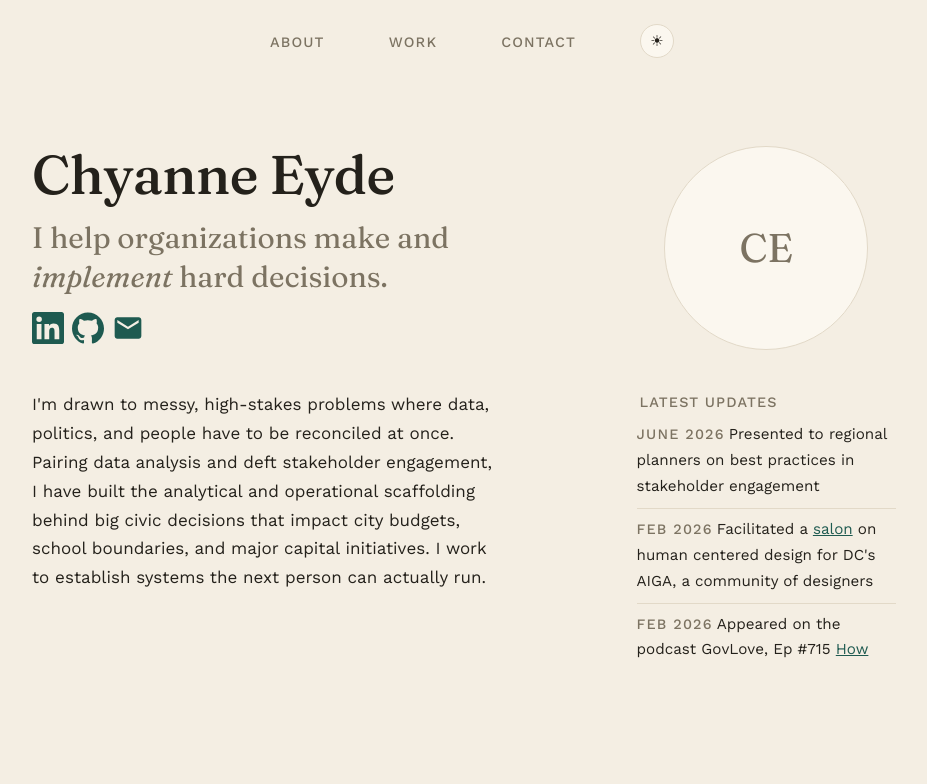
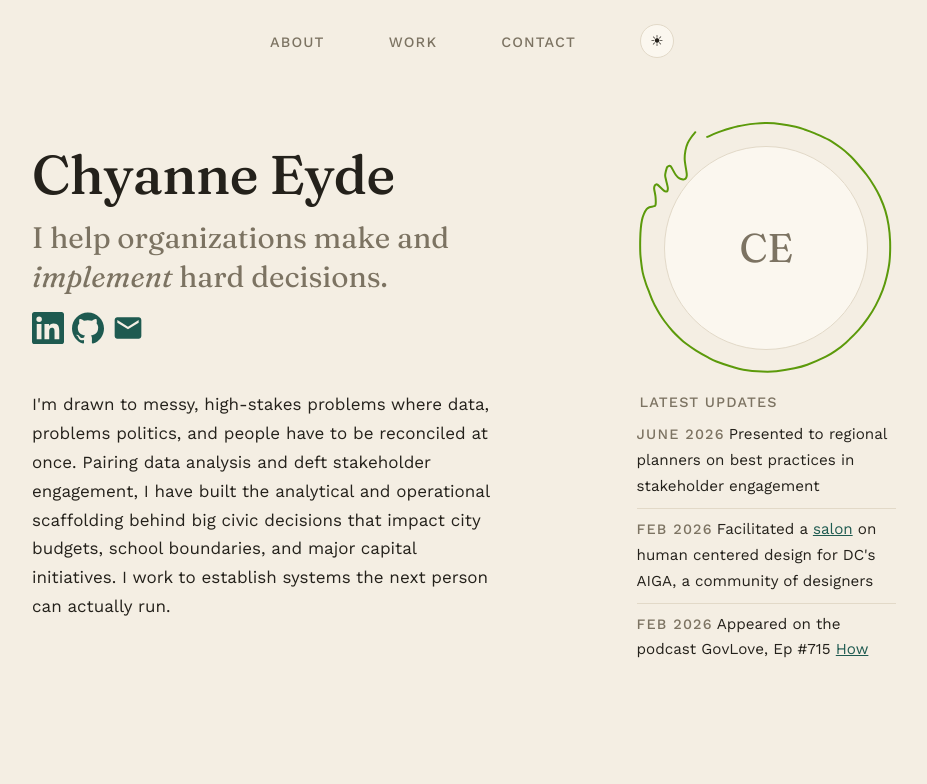
Before and after one commit to chy-eyde/portfolio-site, a plain HTML site: page index.html in a window 1280 px wide. Shown: the top 784 px of the page, without its empty margins (168-1095 px from the left). Drawn offline with nearby package versions, Linux system fonts and the light colour scheme.

Commit message:
animation around hero photo

```diff
--- /dev/null
+++ b/hero-cue.js
@@ -0,0 +1,153 @@
+/* ---------------------------------------------------------------------------
+   Hero cue — the pen stroke around the portrait.
+
+   This path is NOT generated by maths. It was drawn by hand on paper,
+   photographed, and traced: the ink was thresholded, thinned down to a
+   one-pixel-wide skeleton, and then walked from one end to the other. What is
+   stored below are those traced points, normalised so the drawn circle has its
+   centre at (0,0) and a radius of 1. Every wobble is the real one from the pen.
+
+   Two drawings are stored. Switch between them with GESTURE below.
+   --------------------------------------------------------------------------- */
+
+const GESTURE = '8471';   // '8471' = tight bumps, long tail | '8472' = bigger W, steeper flick
+
+const CUE = {
+  drawMs:      1150,   // time to draw the circle (steady, deliberate)
+  flickMs:      420,   // time to draw the flourish (shorter = snappier)
+  delayMs:      500,   // pause after load before the pen starts
+};
+
+const GESTURES = {
+  '8471': {
+    ringGap: 22,        // px between the photo's edge and the drawn circle
+    flourishAt: 0.88,   // fraction of the stroke where the flourish begins
+    points: [
+      [-0.4766,-0.8957], [-0.3620,-0.9422], [-0.2275,-0.9819], [-0.0885,-1.0030], [0.0034,-1.0075],
+      [0.1222,-0.9985], [0.2365,-0.9771], [0.3082,-0.9559], [0.3867,-0.9265], [0.5055,-0.8717],
+      [0.6086,-0.8019], [0.6668,-0.7520], [0.7072,-0.7116], [0.8090,-0.5906], [0.8708,-0.4987],
+      [0.9163,-0.4135], [0.9598,-0.3014], [0.9861,-0.1849], [0.9986,-0.0549], [0.9941,0.1065],
+      [0.9704,0.2343], [0.9384,0.3396], [0.8827,0.4629], [0.8193,0.5660], [0.7453,0.6601],
+      [0.6422,0.7632], [0.5548,0.8321], [0.4763,0.8788], [0.3306,0.9419], [0.2275,0.9704],
+      [0.0818,0.9941], [-0.0347,0.9963], [-0.1849,0.9813], [-0.2835,0.9554], [-0.4023,0.9153],
+      [-0.4696,0.8827], [-0.5659,0.8279], [-0.6511,0.7687], [-0.6937,0.7319], [-0.7565,0.6691],
+      [-0.8202,0.5906], [-0.8596,0.5324], [-0.8938,0.4718], [-0.9162,0.4270], [-0.9489,0.3441],
+      [-0.9710,0.2858], [-0.9969,0.1962], [-1.0120,0.0886], [-1.0165,0.0280], [-1.0165,-0.0773],
+      [-1.0120,-0.1580], [-1.0024,-0.2252], [-0.9867,-0.2745], [-0.9649,-0.3126], [-0.9425,-0.3283],
+      [-0.9044,-0.3373], [-0.8925,-0.3508], [-0.8932,-0.4135], [-0.9044,-0.4785], [-0.8993,-0.5032],
+      [-0.8909,-0.5115], [-0.8775,-0.5109], [-0.8259,-0.4625], [-0.8058,-0.4561], [-0.7971,-0.4609],
+      [-0.7946,-0.4897], [-0.8131,-0.5682], [-0.8147,-0.5951], [-0.8029,-0.6444], [-0.7958,-0.6556],
+      [-0.7856,-0.6623], [-0.7766,-0.6613], [-0.7664,-0.6533], [-0.7308,-0.5906], [-0.7004,-0.5611],
+      [-0.6690,-0.5525], [-0.6578,-0.5557], [-0.6479,-0.5640], [-0.6431,-0.5749], [-0.6421,-0.6040],
+      [-0.6578,-0.7116], [-0.6521,-0.7856], [-0.6338,-0.8461], [-0.6034,-0.8954], [-0.5723,-0.9338],
+    ],
+  },
+  '8472': {
+    ringGap: 18,        // px between the photo's edge and the drawn circle
+    flourishAt: 0.85,   // fraction of the stroke where the flourish begins
+    points: [
+      [-0.4778,-0.8633], [-0.4263,-0.8963], [-0.2707,-0.9529], [-0.2173,-0.9678], [-0.1462,-0.9808],
+      [-0.0439,-0.9913], [0.0273,-0.9913], [0.0851,-0.9869], [0.2140,-0.9675], [0.3430,-0.9291],
+      [0.4386,-0.8897], [0.5609,-0.8201], [0.6521,-0.7544], [0.7188,-0.6956], [0.8198,-0.5778],
+      [0.8811,-0.4821], [0.9297,-0.3865], [0.9671,-0.2776], [0.9932,-0.1664], [1.0078,-0.0708],
+      [1.0100,0.0293], [1.0056,0.0737], [0.9776,0.2205], [0.9560,0.2961], [0.9297,0.3628],
+      [0.8817,0.4650], [0.8299,0.5540], [0.7864,0.6185], [0.7076,0.7163], [0.5965,0.8135],
+      [0.4875,0.8748], [0.3941,0.9158], [0.2029,0.9777], [0.0651,1.0009], [-0.0595,1.0031],
+      [-0.2018,0.9793], [-0.3085,0.9514], [-0.3908,0.9209], [-0.4552,0.8904], [-0.5664,0.8227],
+      [-0.6620,0.7452], [-0.7471,0.6540], [-0.8351,0.5406], [-0.8961,0.4406], [-0.9301,0.3739],
+      [-0.9660,0.2783], [-0.9892,0.1782], [-1.0000,0.0604], [-0.9978,-0.0686], [-0.9787,-0.1975],
+      [-0.9441,-0.3243], [-0.9225,-0.3799], [-0.8370,-0.6489], [-0.8189,-0.6912], [-0.7932,-0.7166],
+      [-0.7799,-0.7159], [-0.7684,-0.7067], [-0.7608,-0.6889], [-0.7576,-0.6645], [-0.7548,-0.5711],
+      [-0.7503,-0.5625], [-0.7421,-0.5584], [-0.7306,-0.5666], [-0.7109,-0.6111], [-0.6877,-0.7223],
+      [-0.6706,-0.7779], [-0.6598,-0.7941], [-0.6531,-0.7957], [-0.6395,-0.7861], [-0.6182,-0.7833],
+      [-0.5810,-0.7156], [-0.5642,-0.6994], [-0.5527,-0.6988], [-0.5508,-0.7134], [-0.5686,-0.8201],
+      [-0.5651,-0.8757], [-0.5553,-0.9157], [-0.5404,-0.9535], [-0.5032,-1.0161],
+    ],
+  },
+};
+
+const HERO = document.querySelector('.hero');
+const PORTRAIT = document.querySelector('.portrait');
+const prefersReducedMotion = window.matchMedia('(prefers-reduced-motion: reduce)').matches;
+
+// Catmull-Rom spline through `points`, written out as cubic-Bezier ("C") commands.
+// Each segment's control points come from its neighbours, so the tangents match
+// at every join — the curve passes through all the traced points with no corners.
+function smoothPathThrough(points) {
+  let d = `M ${points[0].x} ${points[0].y}`;
+  for (let i = 0; i < points.length - 1; i++) {
+    const p0 = points[i - 1] || points[i];
+    const p1 = points[i];
+    const p2 = points[i + 1];
+    const p3 = points[i + 2] || p2;
+    d += ` C ${p1.x + (p2.x - p0.x) / 6} ${p1.y + (p2.y - p0.y) / 6},`
+       + ` ${p2.x - (p3.x - p1.x) / 6} ${p2.y - (p3.y - p1.y) / 6},`
+       + ` ${p2.x} ${p2.y}`;
+  }
+  return d;
+}
+
+// Scale the normalised drawing onto the live portrait: radius 1 becomes the
+// ring just outside the photo, and (0,0) becomes the photo's centre.
+function buildPath() {
+  const heroRect = HERO.getBoundingClientRect();
+  const portraitRect = PORTRAIT.getBoundingClientRect();
+  const g = GESTURES[GESTURE];
+
+  const cx = portraitRect.left + portraitRect.width / 2 - heroRect.left;
+  const cy = portraitRect.top + portraitRect.height / 2 - heroRect.top;
+  const ring = portraitRect.width / 2 + g.ringGap;
+
+  return smoothPathThrough(g.points.map(([x, y]) => ({ x: cx + x * ring, y: cy + y * ring })));
+}
+
+let cuePath = null;
+
+function playHeroCue() {
+  if (!HERO || !PORTRAIT) return;
+
+  const svg = document.createElementNS('http://www.w3.org/2000/svg', 'svg');
+  svg.classList.add('hero-cue');
+  svg.setAttribute('aria-hidden', 'true');
+
+  cuePath = document.createElementNS('http://www.w3.org/2000/svg', 'path');
+  cuePath.setAttribute('d', buildPath());
+  svg.appendChild(cuePath);
+  HERO.appendChild(svg);
+
+  const total = cuePath.getTotalLength();
+  cuePath.style.strokeDasharray = total;
+
+  if (prefersReducedMotion) {
+    cuePath.style.strokeDashoffset = 0;   // show it drawn, skip the motion
+    return;
+  }
+
+  const flourish = total * (1 - GESTURES[GESTURE].flourishAt);
+  cuePath.style.strokeDashoffset = total;
+
+  // Phase 1 — the circle, drawn at a steady deliberate pace.
+  setTimeout(() => {
+    cuePath.style.transition = `stroke-dashoffset ${CUE.drawMs}ms cubic-bezier(0.36, 0.02, 0.30, 1)`;
+    cuePath.style.strokeDashoffset = flourish;
+  }, CUE.delayMs);
+
+  // Phase 2 — the flourish, noticeably faster.
+  setTimeout(() => {
+    cuePath.style.transition = `stroke-dashoffset ${CUE.flickMs}ms cubic-bezier(0.5, 0, 0.75, 0.9)`;
+    cuePath.style.strokeDashoffset = 0;
+  }, CUE.delayMs + CUE.drawMs);
+}
+
+// The path is scaled from live measurements, so a resize would leave it stale.
+// Rebuild it in place (no replay — the moment has passed).
+function rebuildHeroCue() {
+  if (!cuePath) return;
+  cuePath.setAttribute('d', buildPath());
+  cuePath.style.transition = 'none';
+  cuePath.style.strokeDasharray = cuePath.getTotalLength();
+  cuePath.style.strokeDashoffset = 0;
+}
+
+window.addEventListener('load', playHeroCue);
+window.addEventListener('resize', rebuildHeroCue);
--- a/index.html
+++ b/index.html
@@ -85,7 +85,8 @@
            hand-drawn oval has something to target. -->
       <div class="bio">
         <p>
-          I'm drawn to messy, high-stakes <span class="circled">problems</span> where data, politics, and people
+          I'm drawn to messy, high-stakes <span class="circled">problems</span> where data,
+          problems politics, and people
           have to be reconciled at once. Pairing data analysis and deft stakeholder engagement, I have built the analytical and operational
           scaffolding behind big civic decisions that impact city budgets, school boundaries, and major capital initiatives.  I work to establish systems the
           next person can actually run.
@@ -202,6 +203,9 @@
   <footer class="site-footer">
     <p>&copy; 2026 Chyanne Eyde</p>
   </footer>
+<!-- added for dark mode -->
 <script src="theme.js" defer></script>
+<!-- added for animation -->
+<script src="hero-cue.js" defer></script>
 </body>
 </html>
--- a/style.css
+++ b/style.css
@@ -19,6 +19,7 @@
   --color-accent-strong: #123F38; /* hover / pressed */
   --color-line:      #E2D9C8;   /* hairlines and dividers */
   --color-link-hover: #2563EB;  /* bright blue — dramatic hover for inline text links */
+  --color-cue:       #5C9A0B;   /* lime — the hand-drawn pen stroke */
   --scrollbar-thumb: #000;
   --scrollbar-track: transparent;
 
@@ -62,6 +63,7 @@
   --color-accent-strong: #8FD3C5;
   --color-line:      #38332A;
   --color-link-hover: #5B9DF9;  /* lighter blue for AA contrast on dark bg */
+  --color-cue:       #A3E635;   /* lime can go properly electric against near-black */
   --scrollbar-thumb: #FF69B4; /* hot pink */
 }
 
@@ -174,10 +176,25 @@ button:focus-visible {
   gap: var(--space-xl) var(--space-2xl);   /* row gap / column gap */
   padding-top: var(--space-2xl);
   padding-bottom: var(--space-2xl);
+  position: relative; /*added for animations */
 }
 
 /* Band 1, left. A flex column so the contact line can be pushed to the bottom. */
 .intro { display: flex; flex-direction: column; }
+
+.hero-cue {
+  position: absolute;
+  inset: 0;
+  pointer-events: none;   /* never blocks clicks on the real content underneath */
+  overflow: visible;      /* the flourish/arrow can extend past the hero's own box */
+}
+.hero-cue path {
+  fill: none;
+  stroke: var(--color-cue, #5C9A0B);
+  stroke-width: 2;
+  stroke-linecap: round;
+  stroke-linejoin: round;
+}
 
 .name-block h1 {
   font-family: var(--font-display);
```
